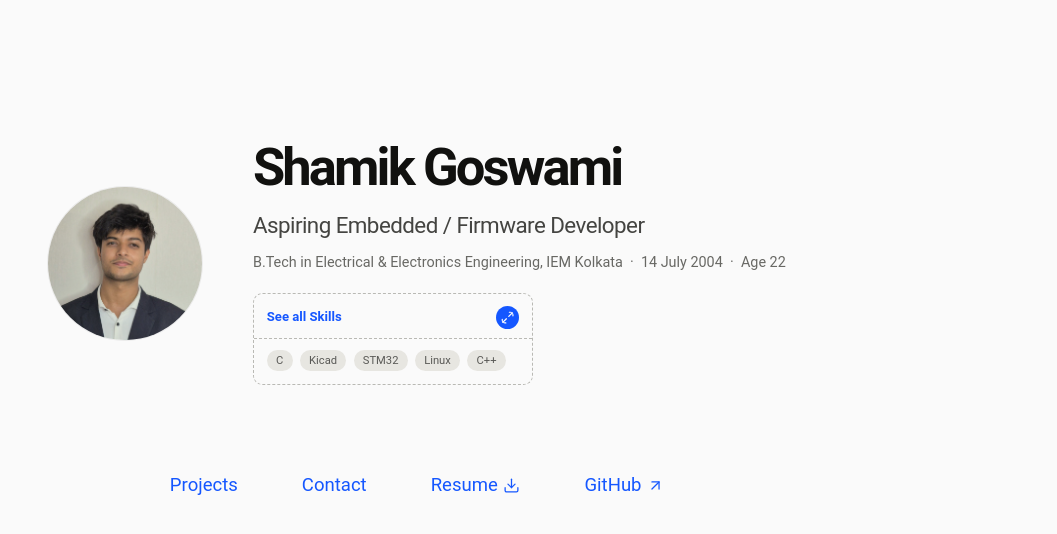
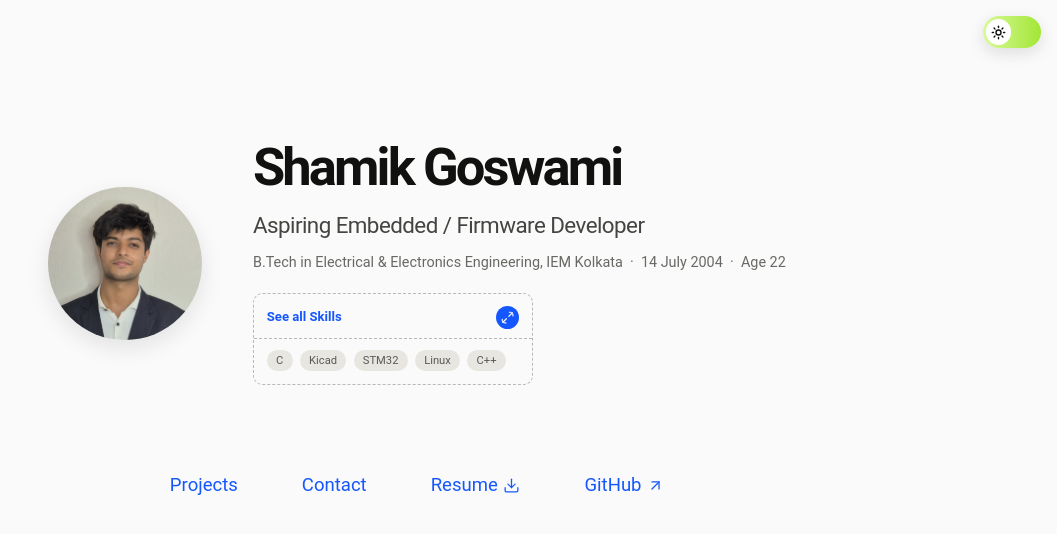
Before and after one commit to shamikspeare/portfolio, a React (Vite) app in the folder client/: page / in a window 1280 px wide. Shown: the top 534 px of the page, without its empty margins (223-1280 px from the left). Built offline with nearby package versions, Linux system fonts and the light colour scheme.

Commit message:
Add dark mode theme toggle to portfolio

```diff
--- a/client/src/index.css
+++ b/client/src/index.css
@@ -4,6 +4,7 @@
 
 :root {
   font-family: Inter, ui-sans-serif, -apple-system, BlinkMacSystemFont, "Segoe UI", sans-serif;
+  color-scheme: light;
   color: #11110f;
   background: #fafafa;
   font-synthesis: none;
@@ -12,9 +13,51 @@
   --paper: #fafafa;
   --muted: #686864;
   --accent: #1557ff;
+  --secondary: #444441;
+  --surface: #fff;
+  --surface-soft: #f4f6f7;
+  --pill-text: #595956;
+  --pill-bg: #e7e6e1;
+  --line: #e7e7e4;
+  --dash: #b9b9b4;
+  --scrollbar: #b4b3ad;
+  --field-border: #c8c7c2;
+  --placeholder: #aaa9a4;
+  --active-nav-bg: rgba(21, 87, 255, 0.1);
+  --solid-button: #11110f;
+  --solid-button-text: #fff;
+  --photo-shadow: 0 8px 22px rgba(17, 17, 15, 0.1);
+  --card-shadow: 0 12px 34px rgba(17, 17, 15, 0.09);
+  --card-shadow-mobile: 0 10px 28px rgba(17, 17, 15, 0.08);
   --expand-duration: 850ms;
   --fade-duration: 560ms;
   --expand-ease: cubic-bezier(.22, 1, .36, 1);
+}
+
+:root[data-theme="dark"] {
+  color-scheme: dark;
+  color: #fafafa;
+  background: #0a0a0a;
+  --ink: #fafafa;
+  --paper: #0a0a0a;
+  --muted: #a3a3a3;
+  --accent: #60a5fa;
+  --secondary: #d4d4d4;
+  --surface: #171717;
+  --surface-soft: #202020;
+  --pill-text: #d4d4d4;
+  --pill-bg: #262626;
+  --line: #303030;
+  --dash: #525252;
+  --scrollbar: #525252;
+  --field-border: #404040;
+  --placeholder: #737373;
+  --active-nav-bg: rgba(96, 165, 250, 0.12);
+  --solid-button: #fff;
+  --solid-button-text: #111;
+  --photo-shadow: 0 8px 22px rgba(0, 0, 0, 0.35);
+  --card-shadow: 0 12px 34px rgba(0, 0, 0, 0.35);
+  --card-shadow-mobile: 0 10px 28px rgba(0, 0, 0, 0.3);
 }
 
 * { box-sizing: border-box; }
@@ -27,7 +70,10 @@ html,
 body,
 #root,
 .site-shell,
-.hero { background-color: var(--paper); }
+.hero {
+  background-color: var(--paper);
+  transition: background-color 420ms ease, color 420ms ease;
+}
 
 body {
   margin: 0;
@@ -40,6 +86,48 @@ a { color: inherit; text-decoration: none; }
 ::selection { color: white; background: var(--accent); }
 
 .site-shell { min-height: 100svh; }
+
+.theme-toggle {
+  position: fixed;
+  top: max(1rem, env(safe-area-inset-top));
+  right: max(1rem, env(safe-area-inset-right));
+  z-index: 50;
+  width: 3.65rem;
+  height: 2rem;
+  padding: 0.2rem;
+  border: 0;
+  border-radius: 999px;
+  color: #111;
+  background: linear-gradient(to right, #d9f99d, #a3e635);
+  box-shadow: 0 5px 16px rgba(17, 17, 15, 0.12);
+  cursor: pointer;
+}
+
+.theme-toggle-thumb {
+  width: 1.6rem;
+  height: 1.6rem;
+  display: grid;
+  place-items: center;
+  border-radius: 50%;
+  color: #111;
+  background: #fff;
+  transform: translateX(0);
+  transition:
+    transform 420ms var(--expand-ease),
+    color 300ms ease,
+    background-color 300ms ease;
+}
+
+.theme-toggle.is-dark .theme-toggle-thumb {
+  color: #fff;
+  background: #000;
+  transform: translateX(1.65rem);
+}
+
+.theme-toggle:focus-visible {
+  outline: 2px solid var(--accent);
+  outline-offset: 3px;
+}
 
 .hero {
   min-height: 100svh;
@@ -64,7 +152,7 @@ a { color: inherit; text-decoration: none; }
   object-fit: cover;
   object-position: 50% 34%;
   filter: grayscale(8%);
-  box-shadow: 0 0 0 1px rgba(17, 17, 15, 0.06);
+  box-shadow: var(--photo-shadow);
 }
 
 .eyebrow {
@@ -87,7 +175,7 @@ a { color: inherit; text-decoration: none; }
 
 .hero-role {
   margin: 1.05rem 0 0.55rem;
-  color: #444441;
+  color: var(--secondary);
   font-size: clamp(1.2rem, 1.75vw, 1.72rem);
   letter-spacing: -0.025em;
 }
@@ -108,7 +196,7 @@ a { color: inherit; text-decoration: none; }
   max-width: calc(100vw - 3rem);
   margin-top: 1.25rem;
   padding: 0.7rem var(--panel-pad-x) 0.8rem;
-  border: 1px dashed #b9b9b4;
+  border: 1px dashed var(--dash);
   border-radius: 0.6rem;
   color: var(--accent);
   background: transparent;
@@ -132,7 +220,7 @@ a { color: inherit; text-decoration: none; }
   margin-inline: calc(var(--panel-pad-x) * -1);
   padding: 0 var(--panel-pad-x) 0.55rem;
   border: 0;
-  border-bottom: 1px dashed #b9b9b4;
+  border-bottom: 1px dashed var(--dash);
   color: inherit;
   background: transparent;
   font: inherit;
@@ -182,8 +270,8 @@ a { color: inherit; text-decoration: none; }
   display: inline-flex;
   padding: 0.32rem 0.58rem;
   border-radius: 999px;
-  color: #595956;
-  background: #e7e6e1;
+  color: var(--pill-text);
+  background: var(--pill-bg);
   font-size: 0.7rem;
   line-height: 1;
 }
@@ -208,7 +296,7 @@ a { color: inherit; text-decoration: none; }
   transition-delay: 0s;
   padding: 0.9rem 0.25rem 0 0;
   scrollbar-width: thin;
-  scrollbar-color: #b4b3ad transparent;
+  scrollbar-color: var(--scrollbar) transparent;
 }
 
 .skill-group + .skill-group { margin-top: 1.15rem; }
@@ -318,8 +406,8 @@ a { color: inherit; text-decoration: none; }
   padding: 1.65rem;
   border: 0;
   border-radius: 1.35rem;
-  background: #fff;
-  box-shadow: 0 12px 34px rgba(17, 17, 15, 0.09);
+  background: var(--surface);
+  box-shadow: var(--card-shadow);
 }
 
 .project-image-stage {
@@ -329,7 +417,7 @@ a { color: inherit; text-decoration: none; }
   padding: clamp(1.5rem, 5vw, 3rem);
   overflow: hidden;
   border-radius: 1rem;
-  background: #f4f6f7;
+  background: var(--surface-soft);
 }
 
 .project-image-stage img {
@@ -414,7 +502,7 @@ a { color: inherit; text-decoration: none; }
 .contact-form textarea {
   width: 100%;
   padding: 0.65rem 0.25rem;
-  border: 1px solid #c8c7c2;
+  border: 1px solid var(--field-border);
   border-radius: 0;
   outline: 0;
   color: var(--ink);
@@ -430,7 +518,7 @@ a { color: inherit; text-decoration: none; }
 }
 
 .contact-form input::placeholder,
-.contact-form textarea::placeholder { color: #aaa9a4; }
+.contact-form textarea::placeholder { color: var(--placeholder); }
 
 .contact-form input:focus,
 .contact-form textarea:focus {
@@ -447,10 +535,10 @@ a { color: inherit; text-decoration: none; }
 
 .contact-form-footer button {
   padding: 0.55rem 0.8rem;
-  border: 1px solid var(--ink);
+  border: 1px solid var(--solid-button);
   border-radius: 0;
-  color: white;
-  background: var(--ink);
+  color: var(--solid-button-text);
+  background: var(--solid-button);
   font: inherit;
   font-size: 0.78rem;
   font-weight: 650;
@@ -526,7 +614,7 @@ a { color: inherit; text-decoration: none; }
   .hero-photo {
     width: 6.25rem;
     border: 0;
-    box-shadow: 0 8px 22px rgba(17, 17, 15, 0.1);
+    box-shadow: var(--photo-shadow);
   }
 
   .hero-copy { width: 100%; }
@@ -597,10 +685,10 @@ a { color: inherit; text-decoration: none; }
     min-height: 3.25rem;
     justify-content: center;
     padding: 0.85rem 0.9rem;
-    border: 1px solid #e7e7e4;
+    border: 1px solid var(--line);
     border-radius: 0.75rem;
     color: var(--accent);
-    background: #fff;
+    background: var(--surface);
     box-shadow: none;
     font-size: 0.9rem;
   }
@@ -611,7 +699,7 @@ a { color: inherit; text-decoration: none; }
   .hero-nav .nav-toggle.is-active {
     border: 1px solid var(--accent);
     color: var(--accent);
-    background: rgba(21, 87, 255, 0.1);
+    background: var(--active-nav-bg);
   }
 
   .contact-panel-shell,
@@ -627,7 +715,7 @@ a { color: inherit; text-decoration: none; }
     width: 100%;
     padding: 0.85rem;
     border-radius: 1rem;
-    box-shadow: 0 10px 28px rgba(17, 17, 15, 0.08);
+    box-shadow: var(--card-shadow-mobile);
   }
 
   .project-image-stage {
@@ -671,7 +759,7 @@ a { color: inherit; text-decoration: none; }
   .contact-form textarea {
     min-height: 2.8rem;
     padding-block: 0.75rem;
-    background: #fff;
+    background: var(--surface);
   }
 
   .contact-form textarea { min-height: 7rem; }
--- a/client/src/pages/Home.jsx
+++ b/client/src/pages/Home.jsx
@@ -1,5 +1,5 @@
-import { useState } from "react";
-import { ArrowRight, ArrowUpRight, Download, Github, Maximize2, Minimize2 } from "lucide-react";
+import { useEffect, useState } from "react";
+import { ArrowRight, ArrowUpRight, Download, Github, Maximize2, Minimize2, Moon, Sun } from "lucide-react";
 import profilePhoto from "../assets/LINKEDIN PP 2.jpg";
 import bmsThumbnail from "../assets/bms_thumbnail.webp";
 import Contact from "../components/Contact";
@@ -22,6 +22,21 @@ const skillGroups = [
 const Home = () => {
   const [skillsOpen, setSkillsOpen] = useState(false);
   const [activeSection, setActiveSection] = useState(null);
+  const [darkMode, setDarkMode] = useState(false);
+
+  useEffect(() => {
+    const theme = darkMode ? "dark" : "light";
+    const themeColor = darkMode ? "#0a0a0a" : "#fafafa";
+    const themeColorMeta = document.querySelector('meta[name="theme-color"]');
+
+    document.documentElement.dataset.theme = theme;
+    themeColorMeta?.setAttribute("content", themeColor);
+
+    return () => {
+      delete document.documentElement.dataset.theme;
+      themeColorMeta?.setAttribute("content", "#fafafa");
+    };
+  }, [darkMode]);
 
   const toggleSection = (section) => {
     setActiveSection((current) => current === section ? null : section);
@@ -29,6 +44,20 @@ const Home = () => {
 
   return (
     <main className="site-shell">
+      <button
+        className={`theme-toggle${darkMode ? " is-dark" : ""}`}
+        type="button"
+        aria-label={darkMode ? "Switch to light mode" : "Switch to dark mode"}
+        aria-pressed={darkMode}
+        onClick={() => setDarkMode((enabled) => !enabled)}
+      >
+        <span className="theme-toggle-thumb">
+          {darkMode
+            ? <Moon size={15} strokeWidth={2.2} aria-hidden="true" />
+            : <Sun size={15} strokeWidth={2.2} aria-hidden="true" />}
+        </span>
+      </button>
+
       <section className="hero" aria-labelledby="hero-title">
         <div className="hero-intro">
           <img
```
